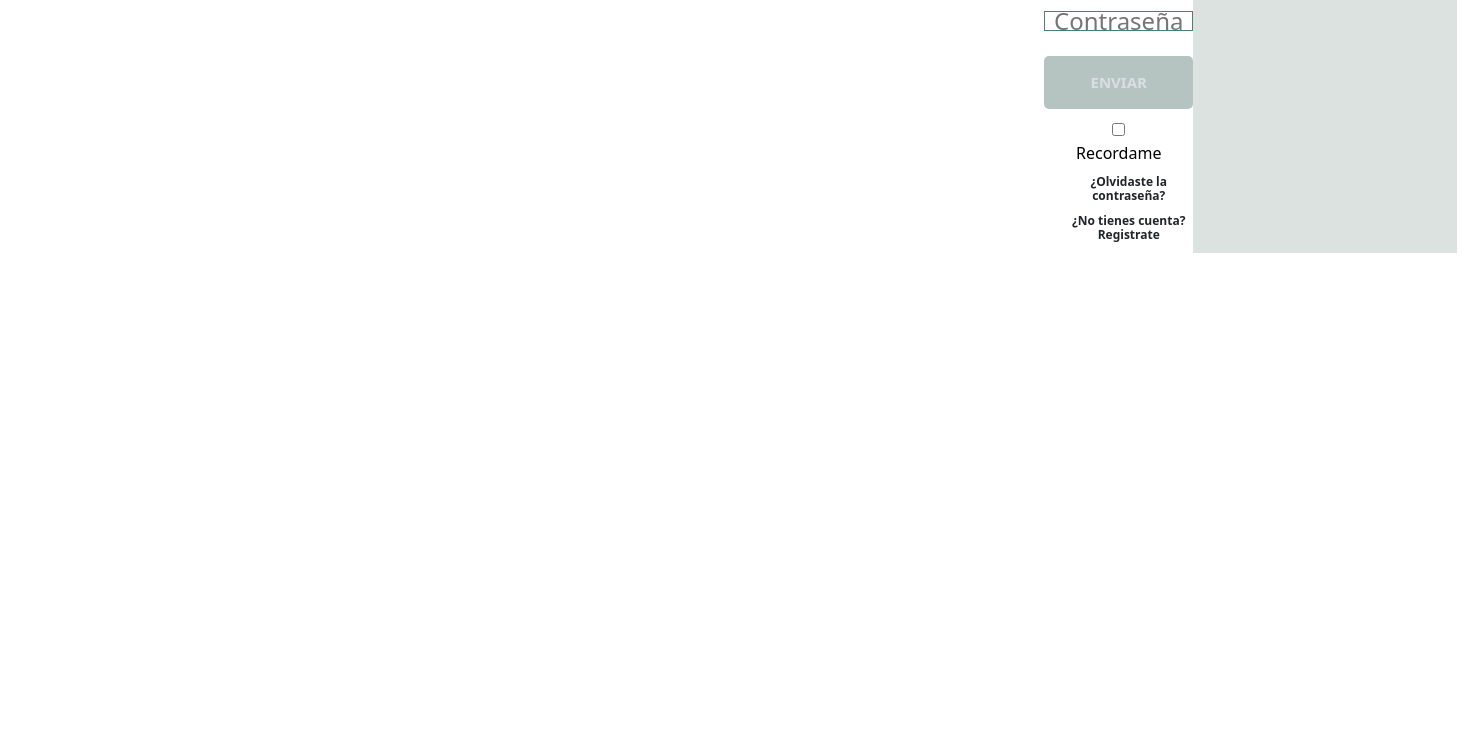
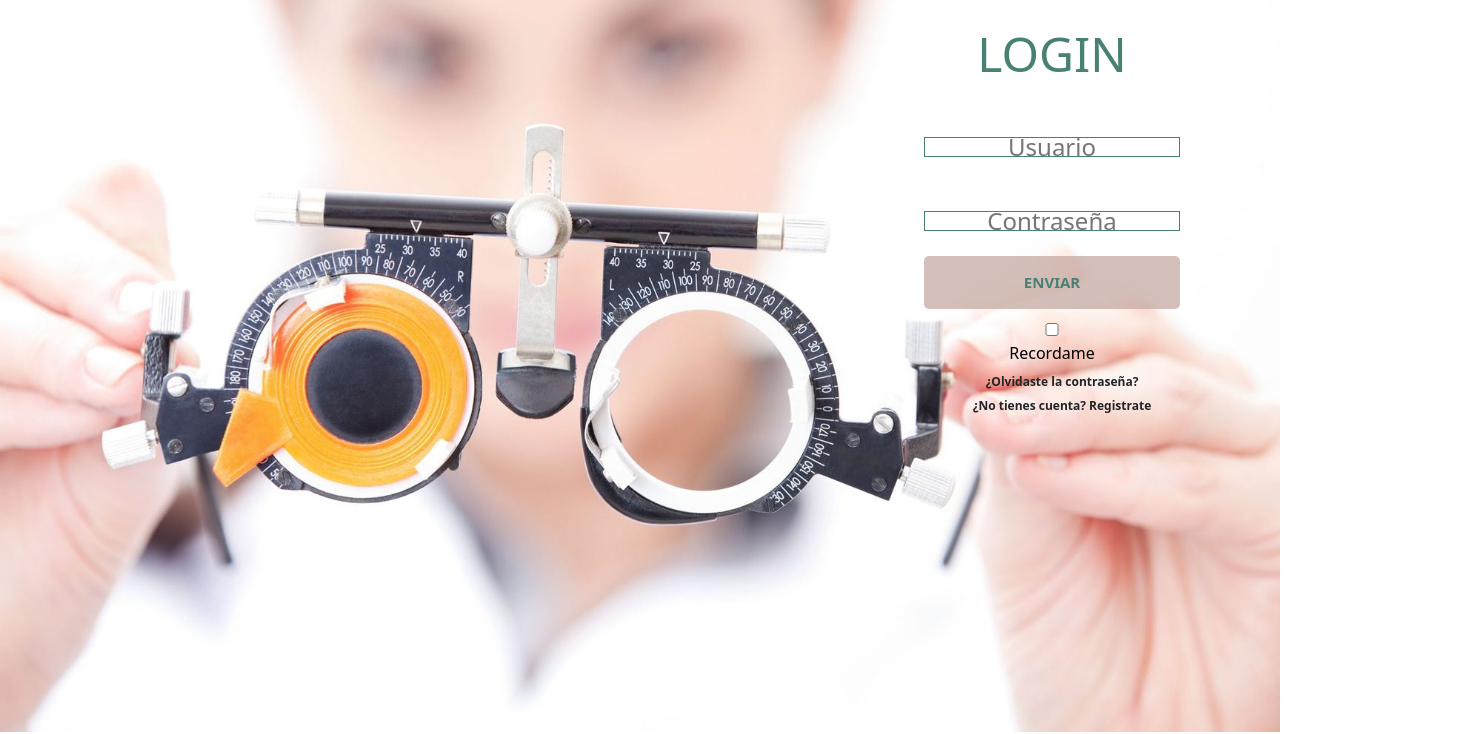
Before and after one commit to MichelleTicchetti/DesarrolloWeb_Coderhouse, a plain HTML site: page portal.html in a window 1280 px wide. Shown: the part 182-916 px from the top of the page, 1479 px wide, since content can reach past the window. Before the commit the page ends 800 px from the top, so only its background shows below. Drawn offline with nearby package versions, Linux system fonts and the light colour scheme.

Commit message:
entrega index con bootstrap

```diff
--- a/portal.html
+++ b/portal.html
@@ -89,7 +89,7 @@
         </div>
       </nav>
     </header>
-    <main>
+    <main class="container-fluid main">
       <form action="#" class="form">
         <legend>LOGIN</legend>
         <div class="form__inputsText">
--- a/stylesheet/generalstyle.css
+++ b/stylesheet/generalstyle.css
@@ -38,7 +38,7 @@
 
 .footerRow {
   flex-flow: row wrap;
-  justify-content: center;
+  justify-content: space-between;
   align-items: center;
 }
 
--- a/stylesheet/portal.css
+++ b/stylesheet/portal.css
@@ -1,25 +1,13 @@
-.body--container {
-  display: grid;
-  grid-template-areas:
-    "header header header"
-    "main main main"
-    "footer footer footer";
-  grid-template-rows: 1fr, auto, 1fr;
-  grid-template-columns: 1fr, 1fr, 1fr;
-}
-
-.main--container {
-  grid-area: main;
+.main {
   background-image: url("../img/img_3.jpg");
   background-size: cover;
   background-repeat: no-repeat;
   background-position: center;
   height: 100vh;
   width: 100%;
-  overflow: hidden;
 }
 
-.main--container form {
+.main form {
   position: absolute;
   width: 20%;
   top: 200px;
@@ -52,8 +40,8 @@
 }
 
 .form__button button {
-  background-color: #335b525b;
-  color: #dbdee1;
+  background-color: #c6a9a3bd;
+  color: #488174;
   font-size: 15px;
   text-decoration: none;
   font-weight: bolder;
```
Also changed, not shown: nuestrocentro.html (+3 -12 lines).
